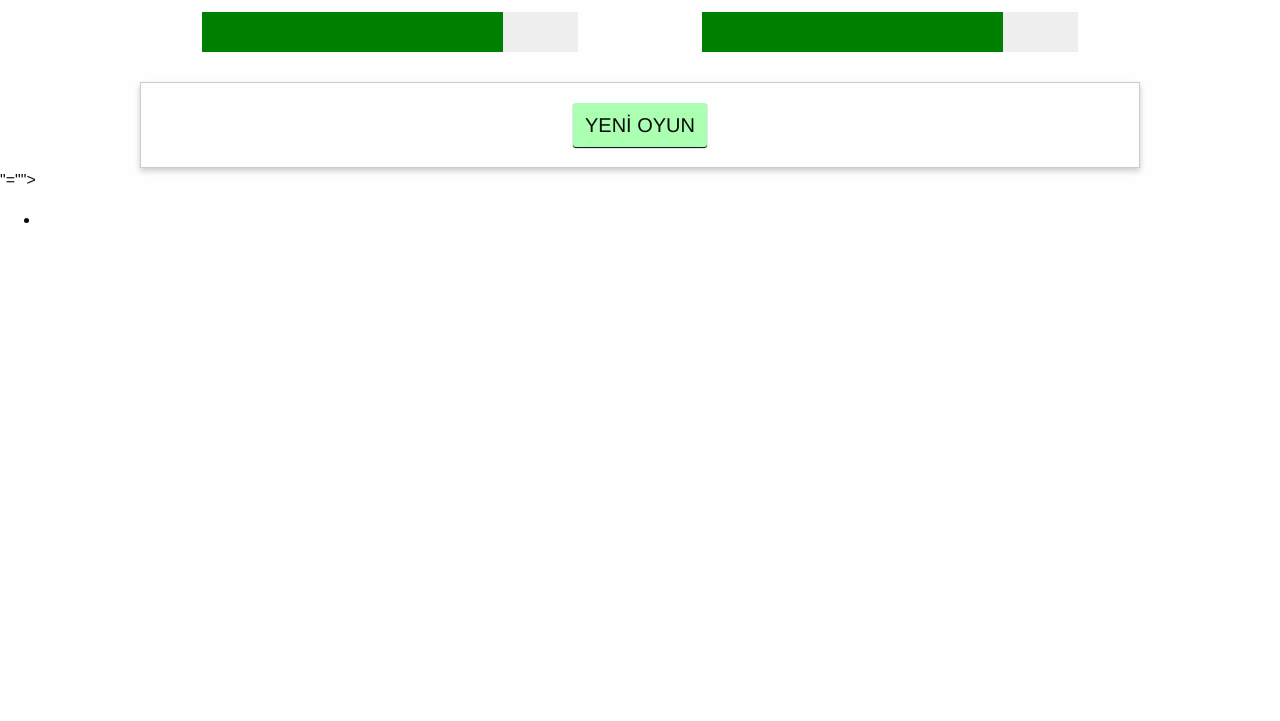
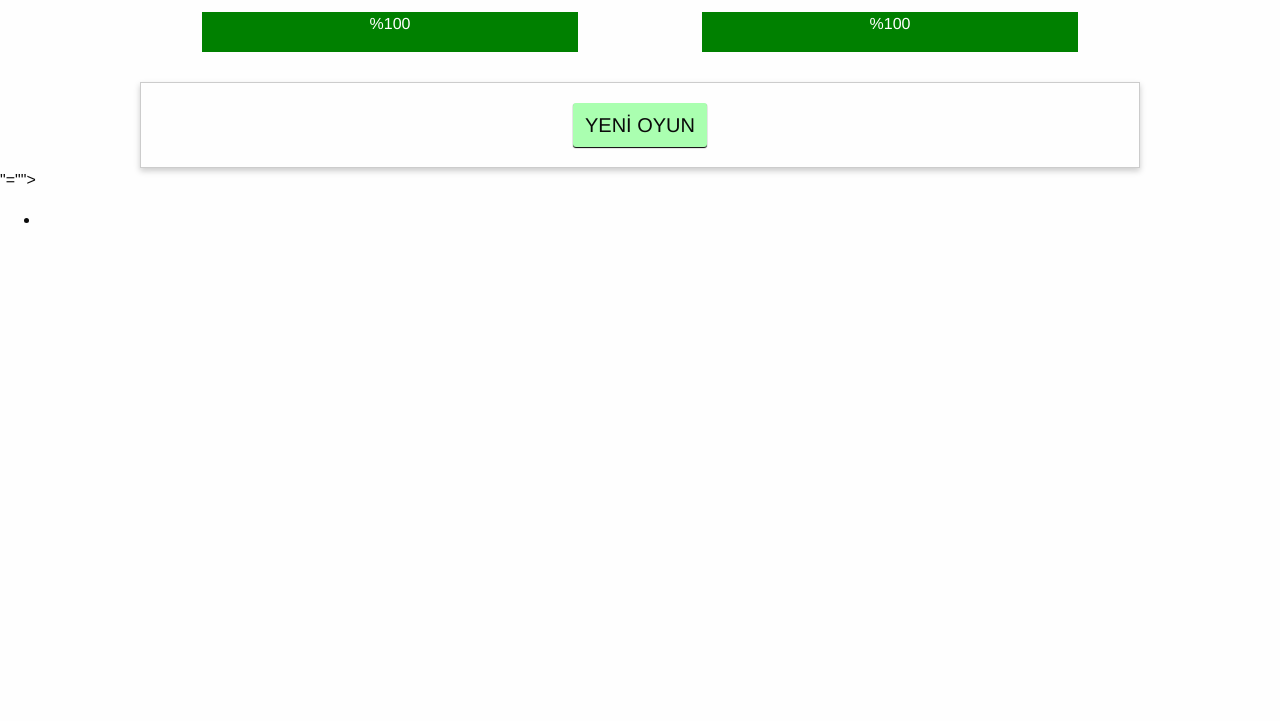
Before and after one commit to bhaksoy/fight-the-monster_vuejs-sample, a plain HTML site: page index.html in a window 1280 px wide. Shown: the part 79-800 px from the top of the page. Drawn offline with nearby package versions, Linux system fonts and the light colour scheme.

Commit message:
healthbar/progressbar made dynamic

```diff
--- a/index.html
+++ b/index.html
@@ -12,16 +12,16 @@
         <div class="small-6 columns">
             <h1 class="text-center">SEN</h1>
             <div class="healthbar">
-                <div class="healthbar text-center" style="background-color: green; margin: 0; color: white;">
-
+                <div :style="{width: player_heal + '%'}" class="healthbar text-center" style="background-color: green; margin: 0; color: white;">
+            %{{ player_heal }}
                 </div>
             </div>
         </div>
         <div class="small-6 columns">
             <h1 class="text-center">CANAVAR</h1>
             <div class="healthbar">
-                <div class="healthbar text-center" style="background-color: green; margin: 0; color: white;">
-
+                <div :style="{width: monster_heal + '%'}" class="healthbar text-center" style="background-color: green; margin: 0; color: white;">
+            %{{ monster_heal }}
                 </div>
             </div>
         </div>
```
